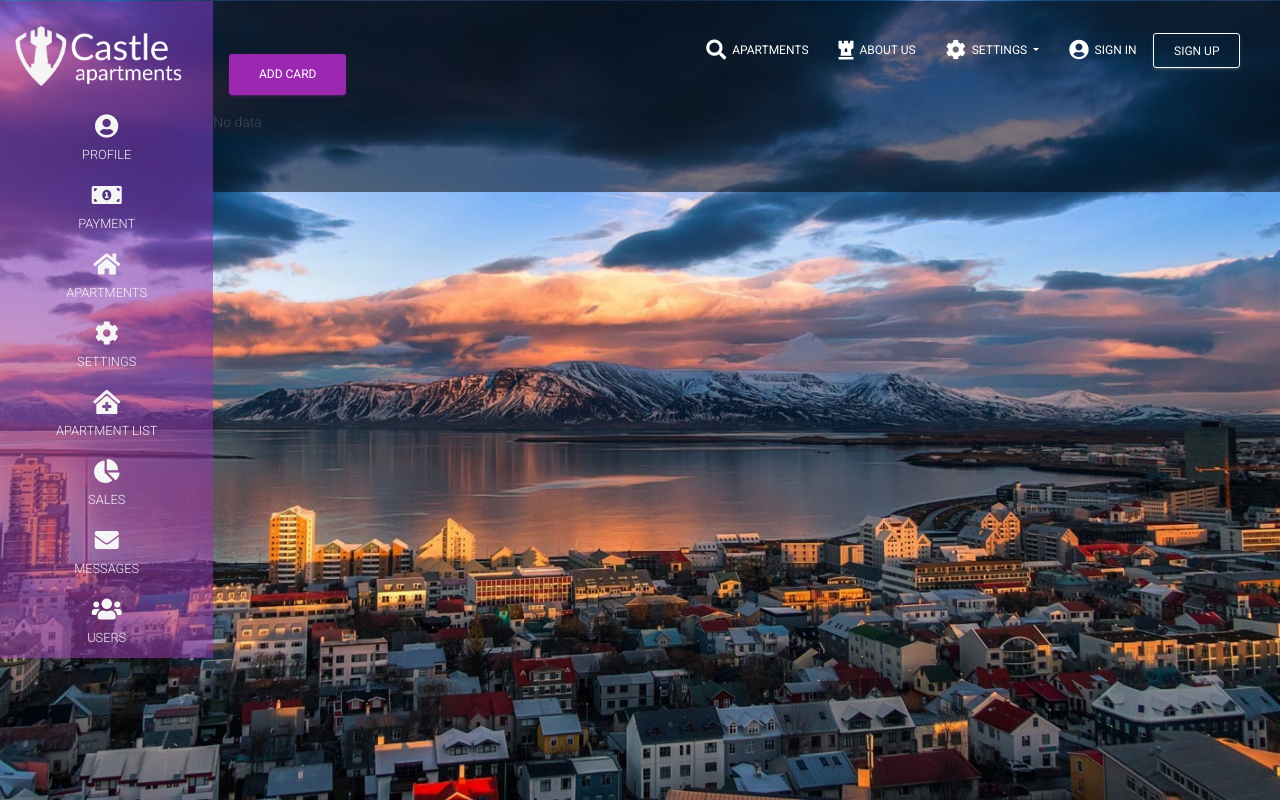
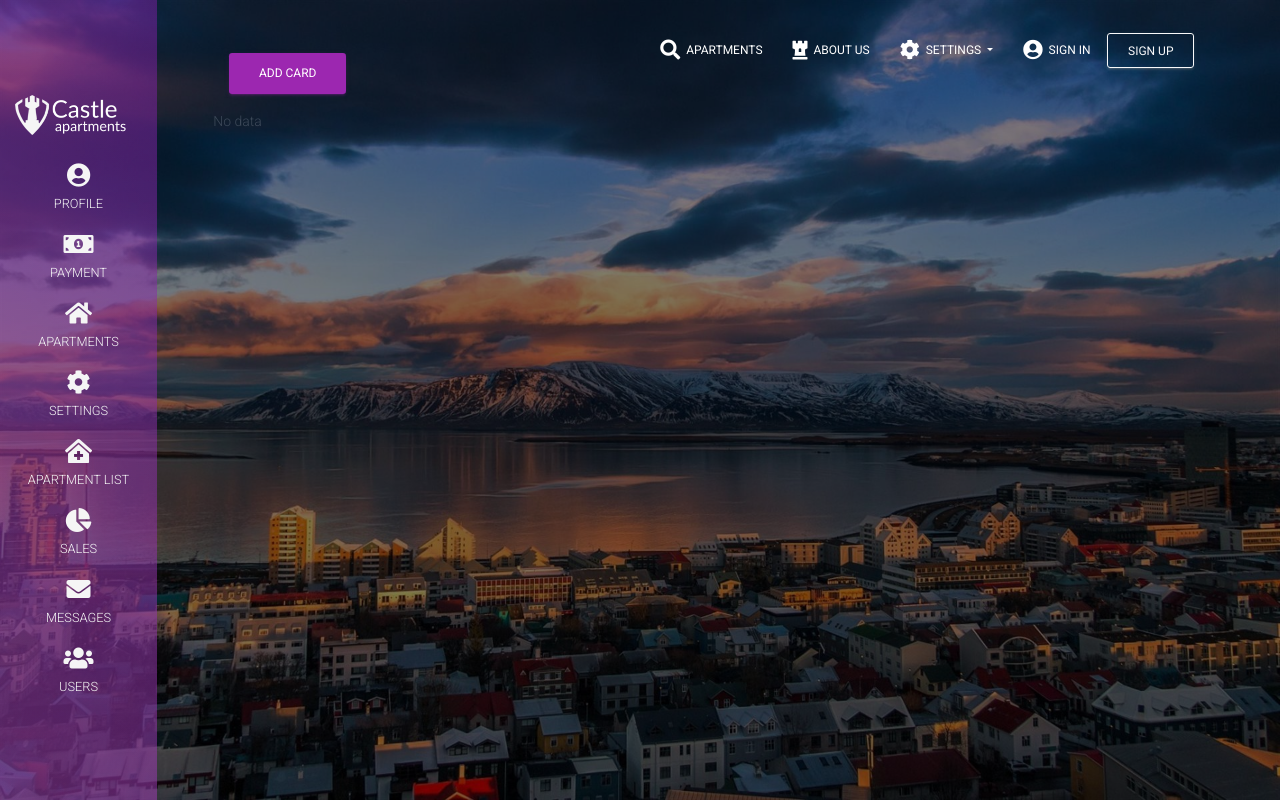
Before and after one commit to castleapartments/Castle_apartments, a Django app: page /cards/ in a window 1280 px wide. Run offline with Django 3.2, Linux system fonts and the light colour scheme; data that the repository does not hold is empty; some libraries are stand-ins or nearby versions.

Commit message:
sidebar wip

```diff
--- a/base/templates/base/card_list.html
+++ b/base/templates/base/card_list.html
@@ -5,7 +5,7 @@ Castle Apartments - All cards
 {% endblock %}
 
 {% block content %}
-<div class="album py-5 header-filter">
+<div class="album py-5 header-filter" style="min-height: 100vh;">
     <div class="container">
         <p>
             <a href="{% url 'card_add' %}" class="btn btn-primary">Add card</a>
--- a/templates/_base.html
+++ b/templates/_base.html
@@ -106,6 +106,9 @@
   .bg-purpletrans {
     background-color: #532f8c;
     background: linear-gradient(60deg, #ab47bc85, #7b1fa285);
+    min-height: 100vh;
+    max-width: 157px;
+    padding: 70px 15px 0;
   }
   .bg-purpletrans a {
     color: #f5f5f5;
@@ -149,9 +152,9 @@
   </style>
 </head>
 <body  style="background-image: url('/static/reykjavik-fjord-mountains-sunset-iceland.jpg'); background-size: cover; background-position: top center;height:100vh;background-attachment: fixed;">
-  <!-- Navigation -->
-  <nav class="col-md-2 d-none d-md-block "></nav>
-  <nav class="col-md-10 ml-sm-auto col-lg-10 px-4 navbar fixed-top navbar-expand-lg navbar-light bg-light navbar-color-on-scroll navbar-transparent" color-on-scroll="100" >
+  <!-- Navigation
+  <nav class="col-md-2 d-none d-md-block "></nav>-->
+  <nav class="col-md-12 ml-sm-auto col-lg-12 px-4 navbar fixed-top navbar-expand-lg navbar-light bg-light navbar-color-on-scroll navbar-transparent" color-on-scroll="100" >
     <div class="container">
       <a class="navbar-brand " href="/">
         <img class="brand_logo d-block d-md-none" src="{% static 'logo_mini_dark.png'%}" width="109" height="40" alt="Castle apartments - find you new shithole here!">
@@ -208,9 +211,9 @@
 
 <div class="container-fluid">
   <div class="row">
-    <nav class="col-md-2 d-none d-md-block bg-purpletrans sidebar">
-      <div class="sidebar-sticky">
-        <ul class="nav flex-column" id="menu-side-bar">
+    <nav class="col-md-2 d-none d-md-block sidebar" style="padding:0;    background: rgba(0, 0, 0, 0.5);">
+      <div class="sidebar-sticky sticky-top">
+        <ul class="nav flex-column bg-purpletrans " id="menu-side-bar">
             <a class="navbar-brand" href="/" style="padding-top:25px;padding-bottom:20px;text-align:center;">
               <img class="brand_logo" src="{% static 'logo_light.png'%}" style="max-width:100%;" alt="Castle apartments - find you new shithole here!">
             </a>
```
